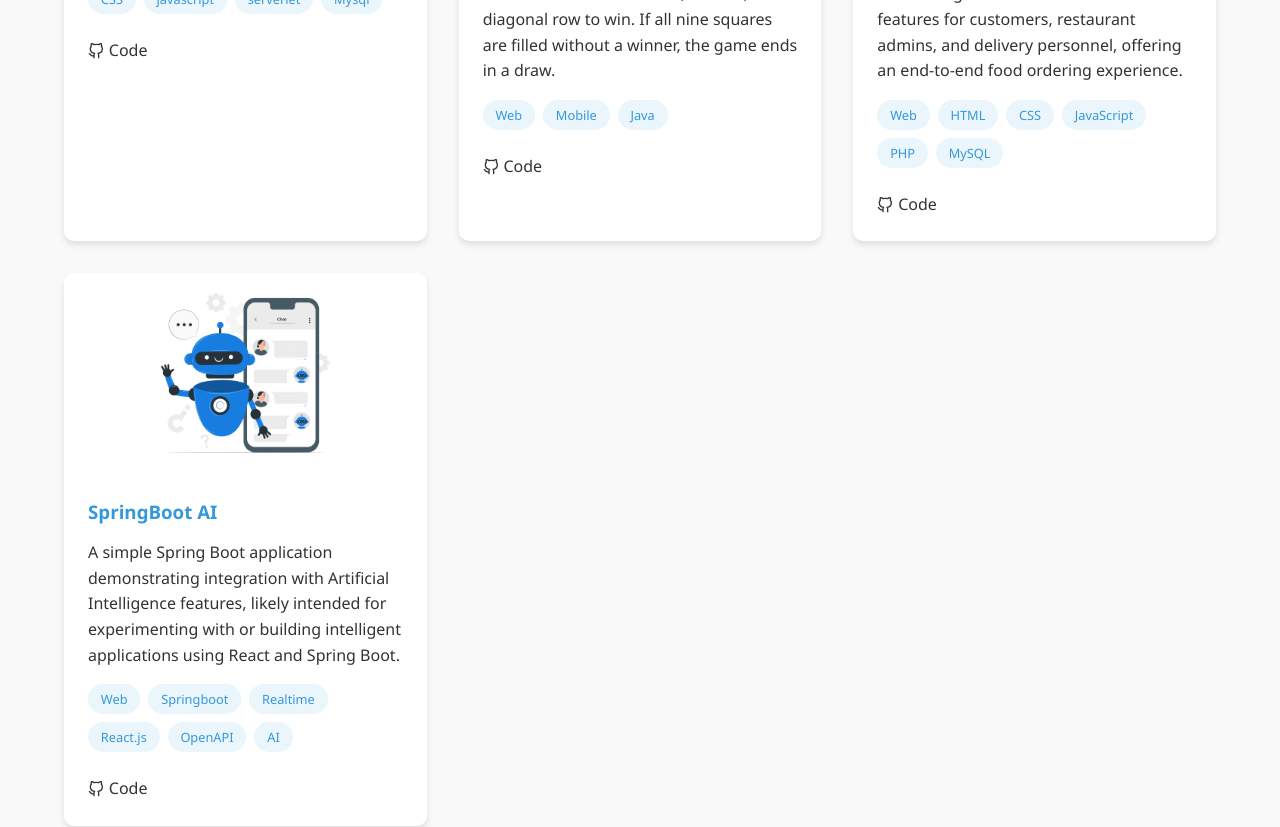
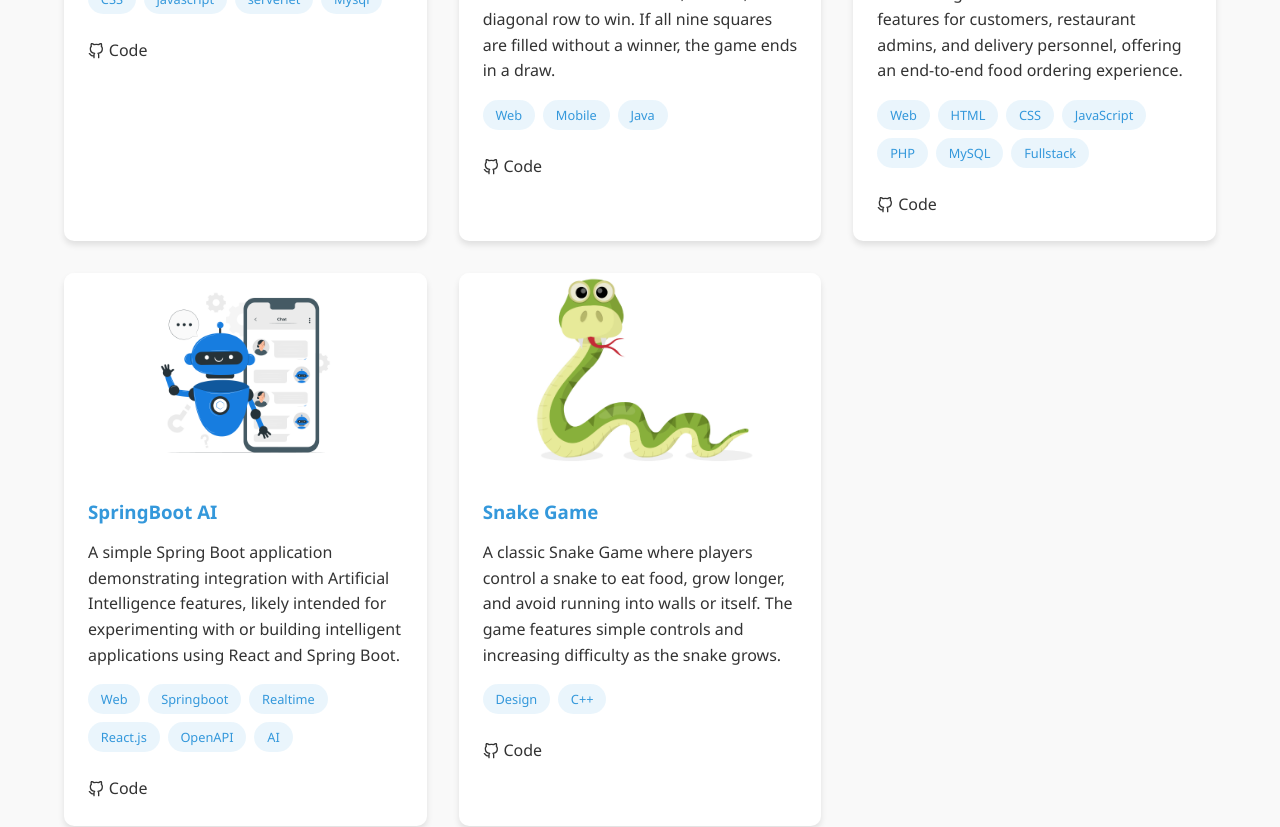
Before and after one commit to sathirapramudith123/portfolio, a React (Create React App) app in the folder portfolio/: page / in a window 1280 px wide. Shown: the part 3440-4267 px from the top of the page. Built offline with nearby package versions, Linux system fonts and the light colour scheme.

Commit message:
project a snake game set in a portfolio

```diff
--- a/portfolio/src/components/common/Footer.jsx
+++ b/portfolio/src/components/common/Footer.jsx
@@ -11,7 +11,8 @@ const Footer = () => {
         <div className="social-links">
           <a href="https://github.com/sathirapramudith123" target="_blank" rel="noopener noreferrer">GitHub</a>
           <a href="https://www.linkedin.com/in/sathira-pramudith-805284318/?trk=opento_sprofile_pfeditor" target="_blank" rel="noopener noreferrer">LinkedIn</a>
-          <a href="https://twitter.com/sathirapramudith" target="_blank" rel="noopener noreferrer">Twitter</a>
+          <a href="https://twitter.com/sathirapramudith" target="_blank" rel="noopener noreferrer">Facebook</a>
+          <a href="https://www.instagram.com/sathirapramudith/" target="_blank" rel="noopener noreferrer">Instagram</a>
         </div>
       </div>
     </footer>
--- a/portfolio/src/data/projects.js
+++ b/portfolio/src/data/projects.js
@@ -21,7 +21,7 @@ export const projects = [
     id: 3,
     title: "Food Delivery  Website",
     description: "A fully functional Food Delivery Website built using HTML, CSS, JavaScript, PHP, and MySQL. This project allows users to browse menus, place online food orders, and manage their accounts. It includes features for customers, restaurant admins, and delivery personnel, offering an end-to-end food ordering experience.",
-    tags: ["Web", "HTML", "CSS", "JavaScript", "PHP", "MySQL"],
+    tags: ["Web", "HTML", "CSS", "JavaScript", "PHP", "MySQL", "Fullstack"],
     image: "/assets/images/projects/Food_Delivery.png",
     github: "https://github.com/sathirapramudith123/Food-Delivery-Web-Site.git",
 
@@ -33,5 +33,13 @@ export const projects = [
     tags: ["Web","Springboot", "Realtime", "React.js", "OpenAPI", "AI"],
     image: "/assets/images/projects/AI-chat-5.png",
     github: "https://github.com/sathirapramudith123/Spring-Boot-AI.git"
-  }
+  },
+  {
+    id: 5,
+    title: "Snake Game",
+    description: "A classic Snake Game where players control a snake to eat food, grow longer, and avoid running into walls or itself. The game features simple controls and increasing difficulty as the snake grows.",
+    tags: ["Design", "C++"],
+    image: "/assets/images/projects/snake game.png",
+    github: "https://github.com/sathirapramudith123/snake-game.git"
+  },
 ];
```
Also changed, not shown: portfolio/public/assets/images/projects/snake game.png (added).
